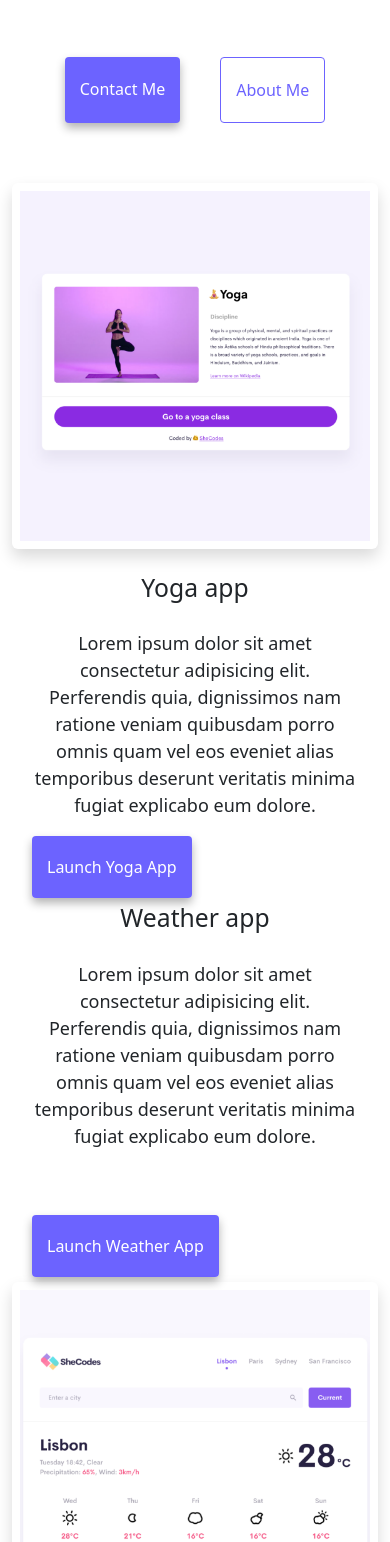
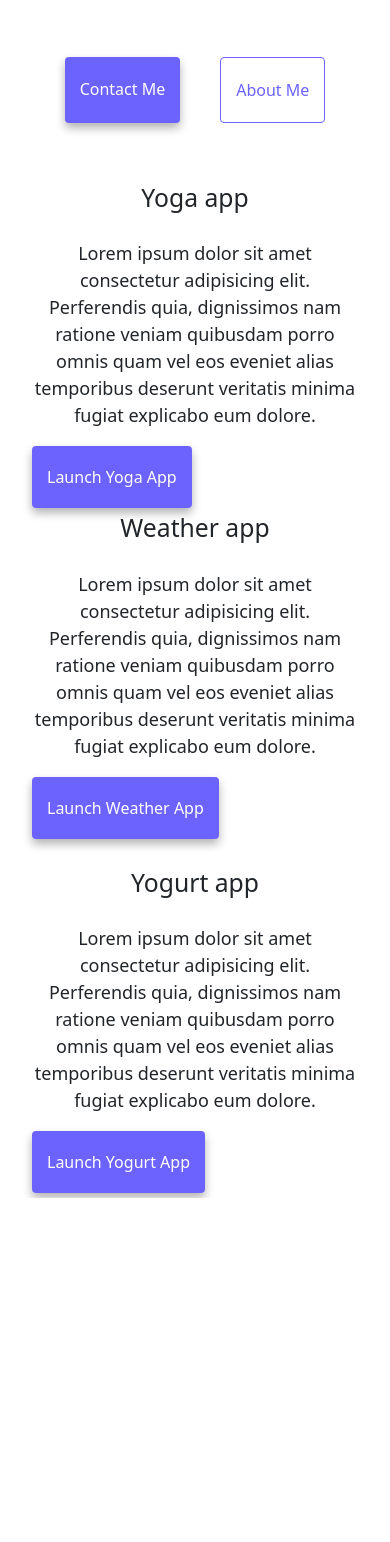
Before and after one commit to marielacbv/Homework, a website: page index.html in a window 390 px wide. Shown: the part 455-1997 px from the top of the page. After the commit the page ends 1653 px from the top, so only its background shows below. Drawn offline with nearby package versions, Linux system fonts and the light colour scheme.

Commit message:
Hide image for small screens

```diff
--- a/index.html
+++ b/index.html
@@ -95,7 +95,7 @@
           <img
             src="/images/yoga.png"
             alt="Yoga App"
-            class="img-fluid p-2 mb-4 shadow rounded"
+            class="img-fluid p-2 mb-4 shadow rounded d-none d-sm-block"
           />
         </div>
         <div class="col-sm-6">
@@ -112,12 +112,11 @@
             title="This button will take you to my Yoga App"
             >Launch Yoga App</a
           >
-          <br />
         </div>
       </div>
+      <br />
       <div class="row">
         <div class="col-sm-6">
-          <br />
           <h2>Weather app</h2>
           <p>
             Lorem ipsum dolor sit amet consectetur adipisicing elit. Perferendis
@@ -125,25 +124,20 @@
             eos eveniet alias temporibus deserunt veritatis minima fugiat
             explicabo eum dolore.
           </p>
-          <br />
-          <br />
+
           <a
             href="#app-links"
             class="weather-link line-link"
             title="This button will take you to my Weather app"
             >Launch Weather App</a
           >
-          <br />
-          <br />
         </div>
         <div class="col-sm-6 pb-4">
           <img
             src="/images/weather.png"
             alt="Weather App"
-            class="img-fluid p-2 mb-4 shadow rounded"
+            class="img-fluid p-2 mb-4 shadow rounded d-none d-sm-block"
           />
-          <br />
-          <br />
         </div>
       </div>
       <div class="row">
@@ -151,10 +145,8 @@
           <img
             src="/images/yogurt.png"
             alt="Yougurt App"
-            class="img-fluid p-2 mb-4 shadow rounded"
+            class="img-fluid p-2 mb-4 shadow rounded d-none d-sm-block"
           />
-          <br />
-          <br />
         </div>
         <div class="col-sm-6 pb-4">
           <h2>Yogurt app</h2>
@@ -170,8 +162,6 @@
             title=" this will take you to my yougurt app"
             >Launch Yogurt App</a
           >
-          <br />
-          <br />
         </div>
       </div>
     </div>
```
